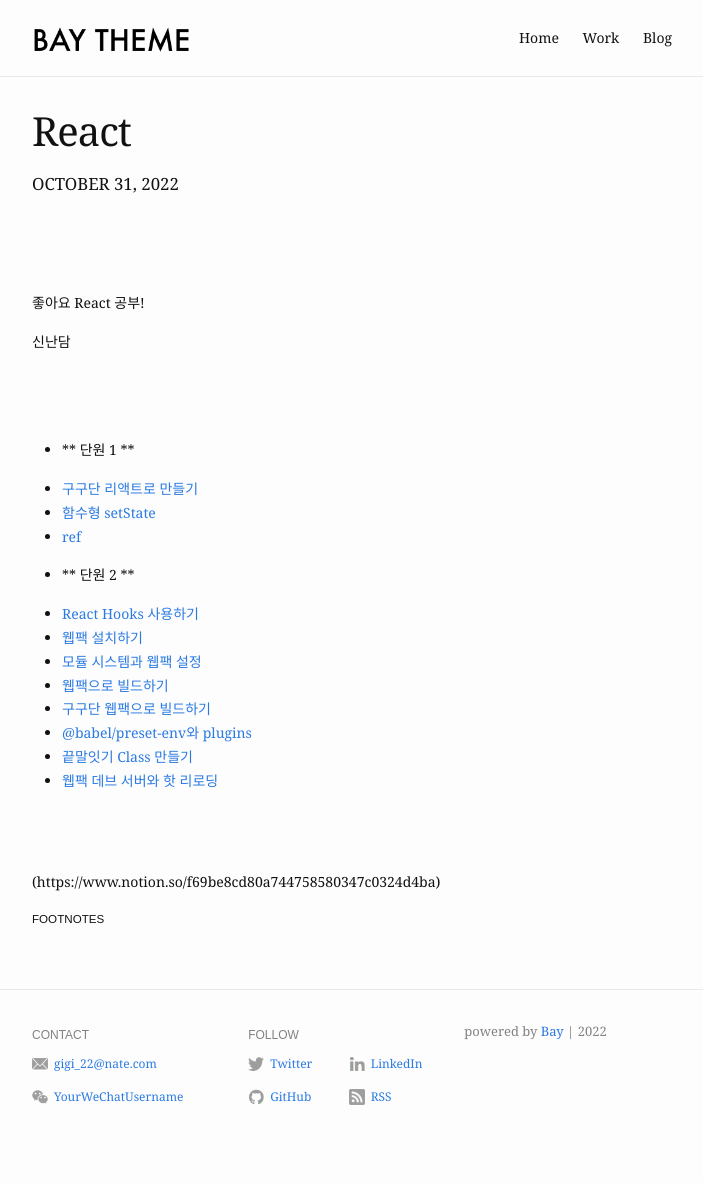
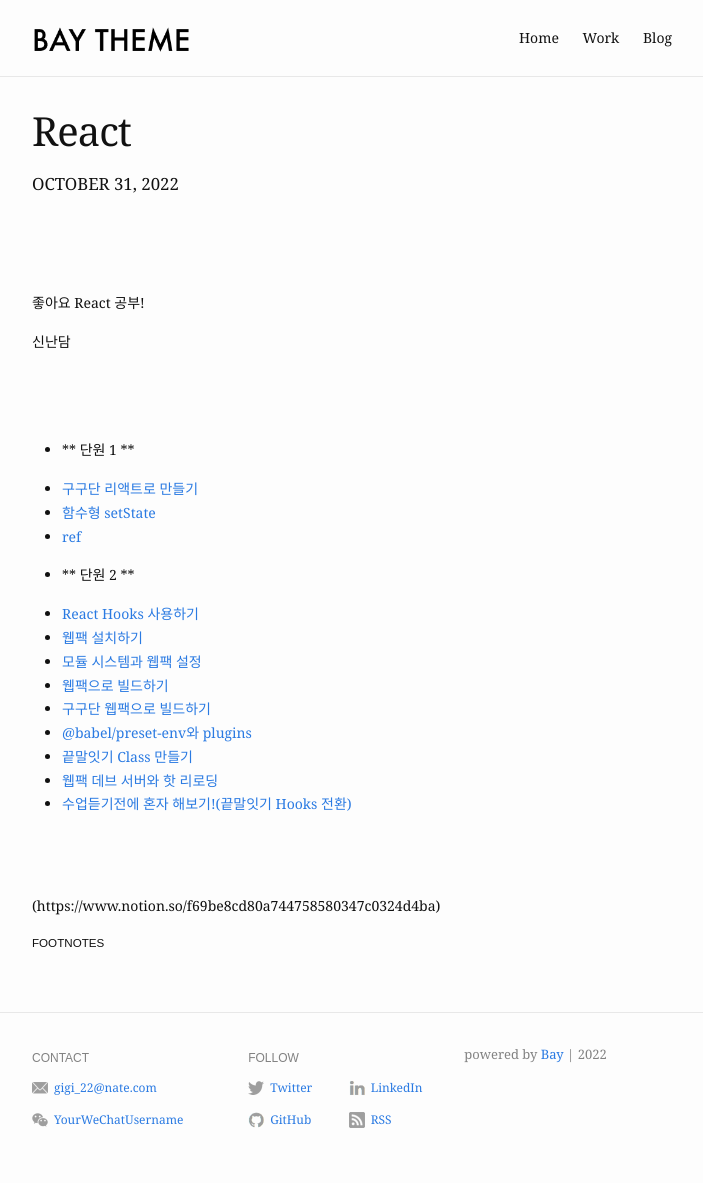
Before and after one commit to dorongkim/dorongkim.github.io, a Jekyll site: the page built from _posts/2022-10-31-React.md, in a window 1280 px wide. Shown: the whole page, without its empty margins (288-991 px from the left). Built offline with Jekyll 4.4.1, drawn with Linux system fonts in a browser that asks for light colours; before the commit the page ends 1160 px from its top, so only the background shows below that.

Commit message:
수업듣기전에 혼자 해보기!(끝말잇기 Hooks 전환)

```diff
--- a/_posts/2022-10-31-React.md
+++ b/_posts/2022-10-31-React.md
@@ -31,7 +31,7 @@ blurb: "React"
 - [@babel/preset-env와 plugins][link_react_web_9]
 - [끝말잇기 Class 만들기][link_react_web_10]
 - [웹팩 데브 서버와 핫 리로딩][link_react_web_11]
-
+- [수업듣기전에 혼자 해보기!(끝말잇기 Hooks 전환)][link_react_web_12]
 
 <br />
 <br />
@@ -54,3 +54,4 @@ blurb: "React"
 [link_react_web_9]:https://warm-dew-a7a.notion.site/babel-preset-env-plugins-ba73910143d7432cb9b38ae86aa71620
 [link_react_web_10]:https://warm-dew-a7a.notion.site/Class-e1fb850f8214412dbe9a87ad81fb1e44
 [link_react_web_11]:https://warm-dew-a7a.notion.site/4f8df55f4e3d484f983a090ed2b34280
+[link_react_web_12]:https://warm-dew-a7a.notion.site/Hooks-a0dfba1fba414cb68e50d54ca5acd449
```
